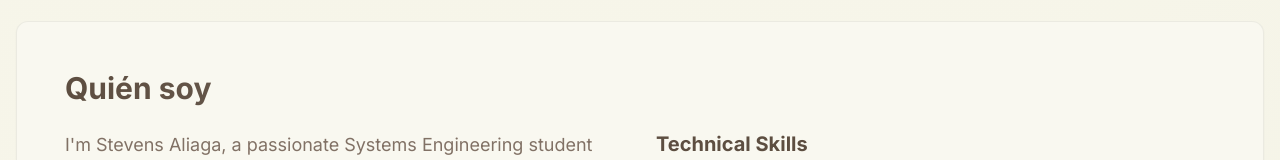
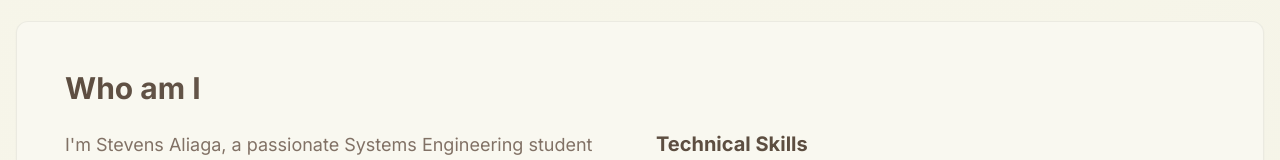
Before and after one commit to ISAASPWDI/my_portfolio, a React (Vite) app: page /about in a window 1280 px wide. Shown: the part 385-545 px from the top of the page. Built offline with nearby package versions, Linux system fonts and the light colour scheme.

Commit message:
fixing some words

```diff
--- a/src/pages/About.tsx
+++ b/src/pages/About.tsx
@@ -110,7 +110,7 @@ export default function About() {
 
         <section className="mb-20 animate-[fadeInUp_0.8s_ease-out_0.2s_both]">
           <Card className="card-elevated p-8 lg:p-12">
-            <h2 className="text-3xl font-bold mb-6 text-gradient">Quién soy</h2>
+            <h2 className="text-3xl font-bold mb-6 text-gradient">Who am I</h2>
             <div className="grid lg:grid-cols-2 gap-8 items-start">
               <div className="space-y-6">
                 <p className="text-lg text-muted-foreground leading-relaxed">
```
